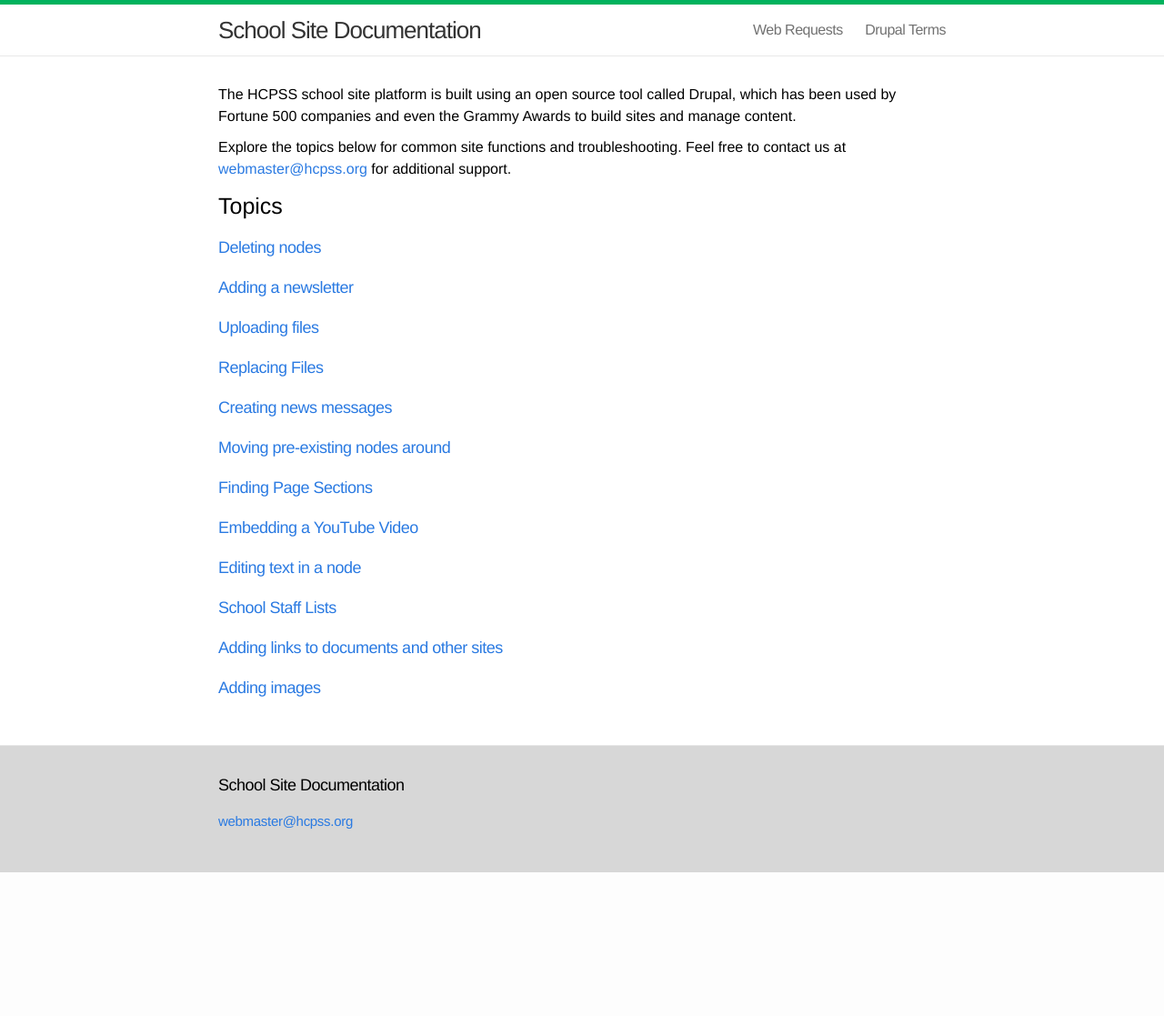
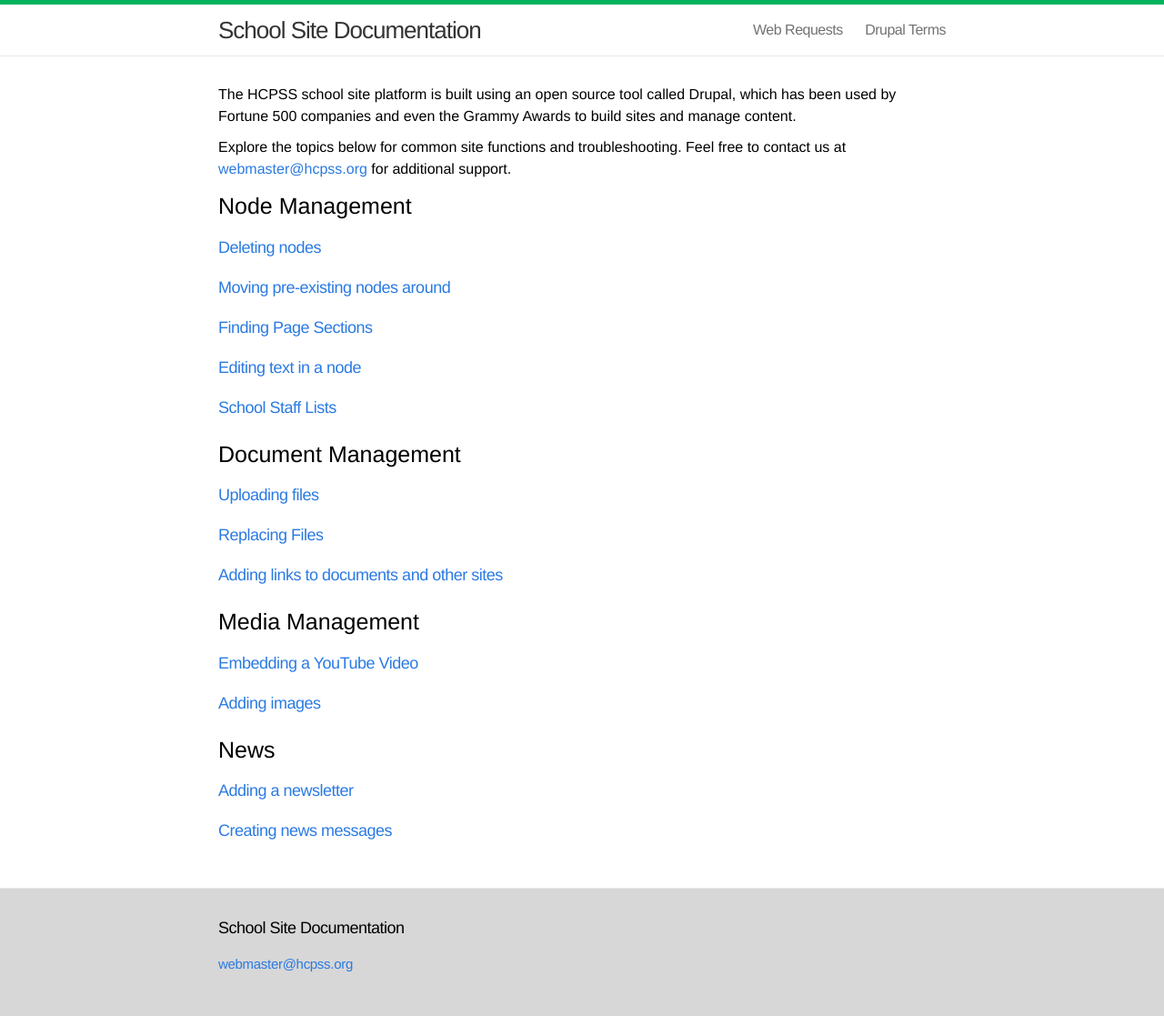
Before and after one commit to HCPSS/schoolsites-help, a Jekyll site: the page built from index.html, in a window 1280 px wide. Shown: the whole page at 91% size. Built offline with Jekyll 4.4.1, drawn with Linux system fonts in a browser that asks for light colours; Markdown is read by kramdown in place of the engine named in the settings; before the commit the page ends 959 px from its top, so only the background shows below that.

Commit message:
added lists of posts for topic differentiation

```diff
--- a/index.html
+++ b/index.html
@@ -8,10 +8,40 @@ layout: default
 
 <p>Explore the topics below for common site functions and troubleshooting. Feel free to contact us at <a href="mailto:webmaster@hcpss.org">webmaster@hcpss.org</a> for additional support.</p>
 
-  <h2>Topics</h2>
+  <h2>Node Management</h2>
 
   <ul class="posts">
-    {% for post in site.posts %}
+    {% for post in site.categories.nodes %}
+      <li>
+        <a class="post-link" href="{{ post.url | prepend: site.baseurl }}">{{ post.title }}</a>
+      </li>
+    {% endfor %}
+  </ul>
+
+  <h2>Document Management</h2>
+
+  <ul class="posts">
+    {% for post in site.categories.files %}
+      <li>
+        <a class="post-link" href="{{ post.url | prepend: site.baseurl }}">{{ post.title }}</a>
+      </li>
+    {% endfor %}
+  </ul>
+
+  <h2>Media Management</h2>
+
+  <ul class="posts">
+    {% for post in site.categories.media %}
+      <li>
+        <a class="post-link" href="{{ post.url | prepend: site.baseurl }}">{{ post.title }}</a>
+      </li>
+    {% endfor %}
+  </ul>
+
+  <h2>News</h2>
+
+  <ul class="posts">
+    {% for post in site.categories.news %}
       <li>
         <a class="post-link" href="{{ post.url | prepend: site.baseurl }}">{{ post.title }}</a>
       </li>
```
